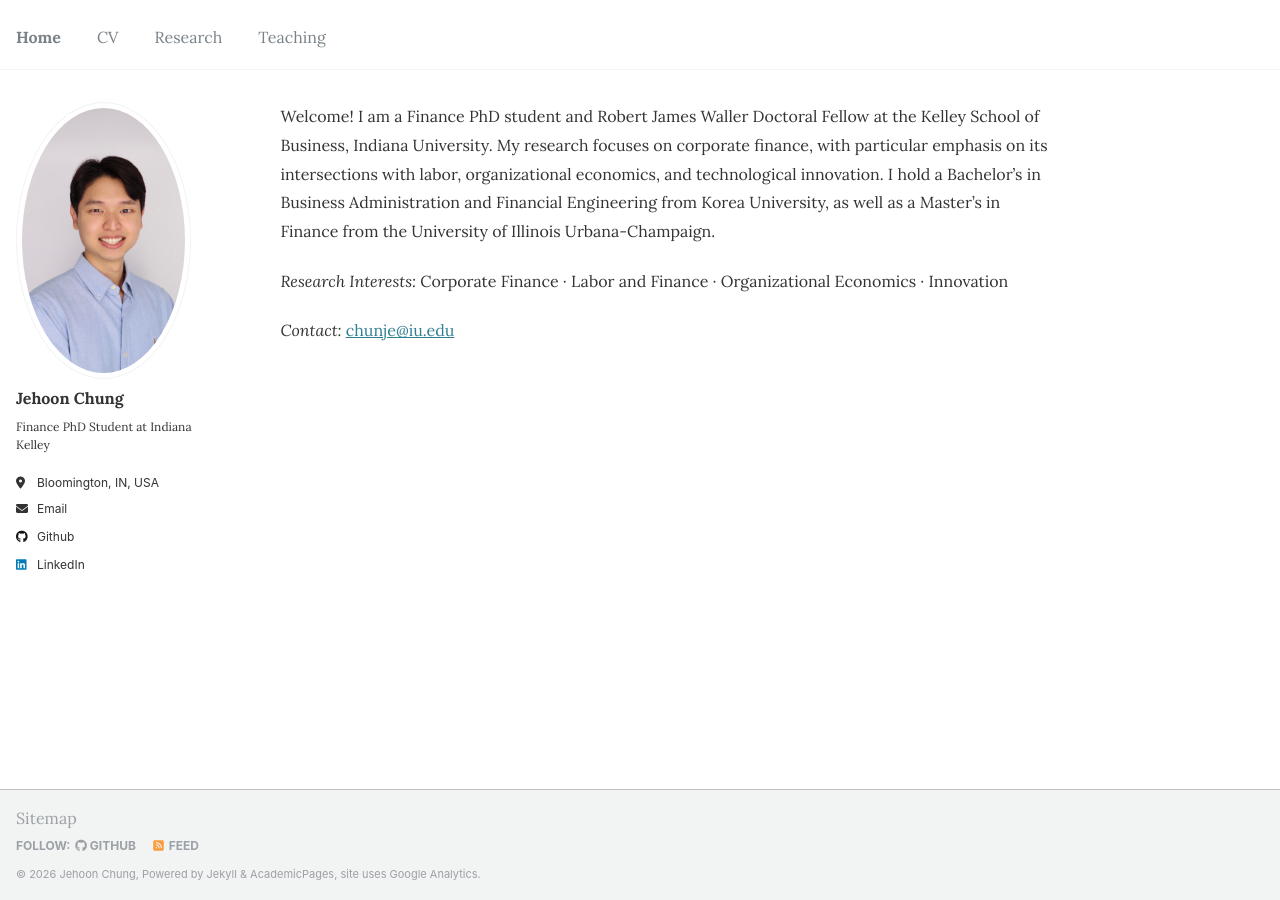
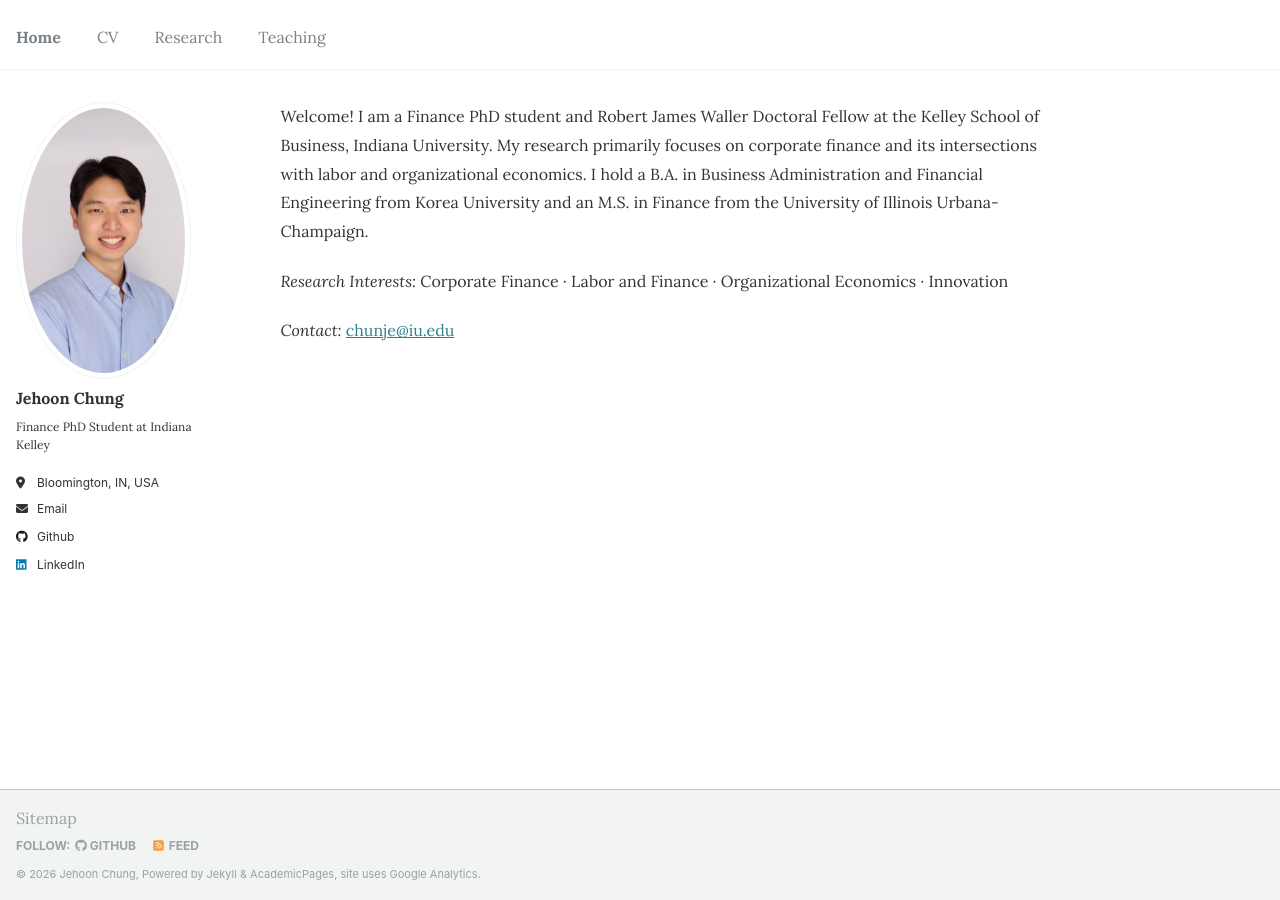
Before and after one commit to JehoonChung/jehoonchung.github.io, a Jekyll site: the page built from _pages/about.md, in a window 1280 px wide. Built offline with Jekyll 4.4.1, drawn with Linux system fonts in a browser that asks for light colours.

Commit message:
Update about.md

```diff
--- a/_pages/about.md
+++ b/_pages/about.md
@@ -7,7 +7,7 @@ redirect_from:
 ---
 
 
-Welcome! I am a Finance PhD student and Robert James Waller Doctoral Fellow at the Kelley School of Business, Indiana University. My research focuses on corporate finance, with particular emphasis on its intersections with labor, organizational economics, and technological innovation. I hold a Bachelor's in Business Administration and Financial Engineering from Korea University, as well as a Master’s in Finance from the University of Illinois Urbana-Champaign.
+Welcome! I am a Finance PhD student and Robert James Waller Doctoral Fellow at the Kelley School of Business, Indiana University. My research primarily focuses on corporate finance and its intersections with labor and organizational economics. I hold a B.A. in Business Administration and Financial Engineering from Korea University and an M.S. in Finance from the University of Illinois Urbana-Champaign.
 
 *Research Interests:* Corporate Finance · Labor and Finance · Organizational Economics · Innovation
 
```
